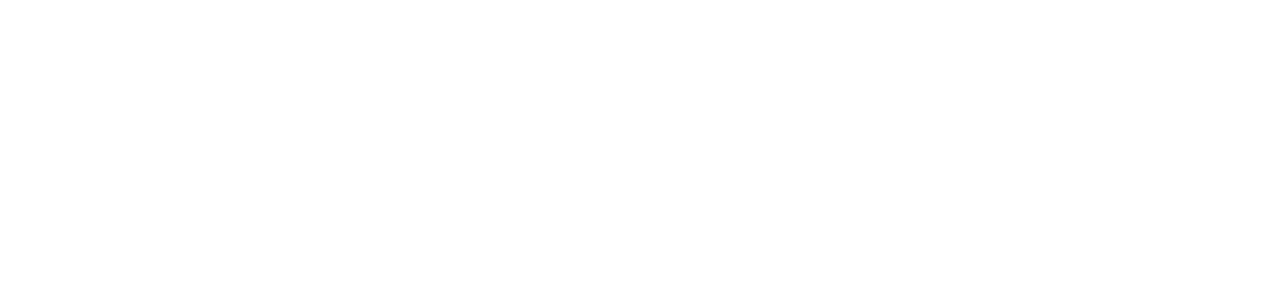
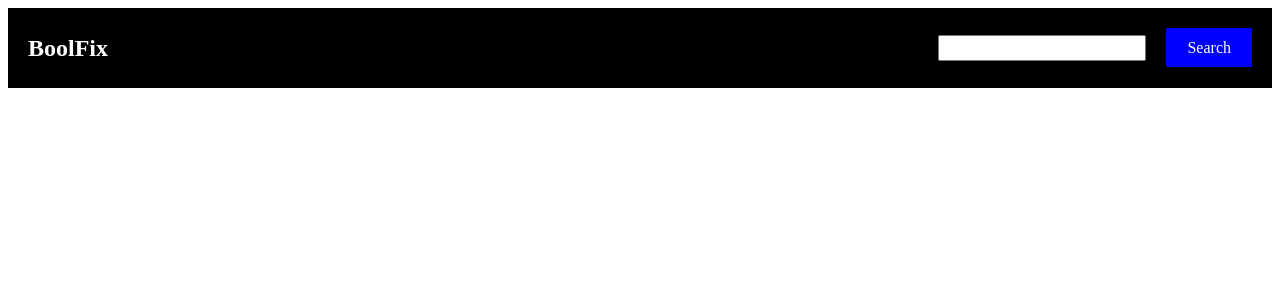
Before and after one commit to ClaudioMattina/vue-boolflix, a Vue app: page / in a window 1280 px wide. Shown: the top 300 px of the page. Built offline with nearby package versions, Linux system fonts and the light colour scheme.

Commit message:
header struttura

```diff
--- a/src/App.vue
+++ b/src/App.vue
@@ -24,11 +24,6 @@
 
 <style lang="scss">
 #app {
-  font-family: Avenir, Helvetica, Arial, sans-serif;
-  -webkit-font-smoothing: antialiased;
-  -moz-osx-font-smoothing: grayscale;
-  text-align: center;
-  color: #2c3e50;
-  margin-top: 60px;
+
 }
 </style>
--- a/src/components/Header.vue
+++ b/src/components/Header.vue
@@ -1,7 +1,16 @@
 <template>
-  <div>
+    <header>
 
-  </div>
+        <div>
+            <h2>BoolFix</h2>
+        </div>
+        <div id="inputs">
+            <input type="text">
+
+        <a href="">Search</a>
+        </div>
+
+    </header>
 </template>
 
 <script>
@@ -10,6 +19,32 @@
 }
 </script>
 
-<style>
+<style lang="scss" scoped>
+    header{
+        height: 10vh;
+        background-color: black;
+        color: white;
+        display: flex;
+        align-items: center;
+        justify-content: space-between;
 
+
+            input{
+                height: 20px;
+                width: 200px;
+            }
+
+            a{
+                margin: 0 20px;
+                color: white;
+                text-decoration: none;
+                border: 1px solid blue;
+                padding: 10px 20px;
+                background-color: blue;
+            }
+
+            h2{
+                margin-left: 20px;
+            }
+    }
 </style>
```
